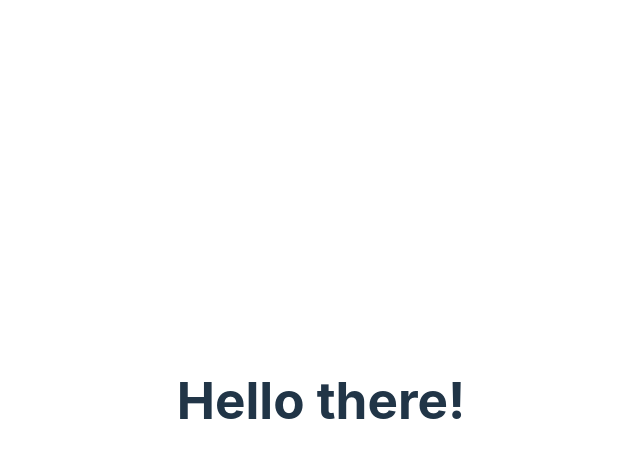
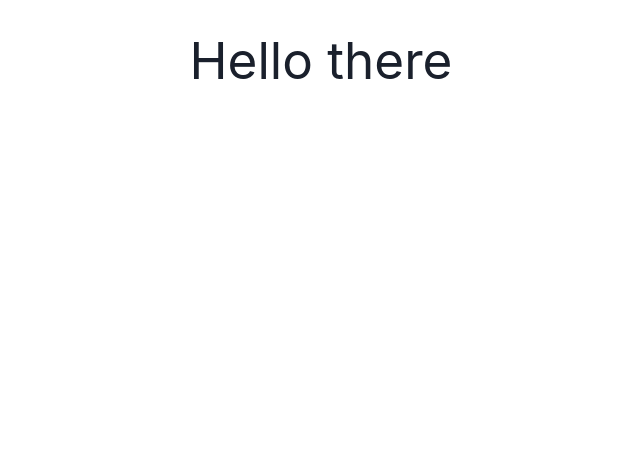
Before and after one commit to Mathilde68/recipe-system, a React (Vite) app: page / in a window 1280 px wide. Shown: the top 458 px of the page, without its empty margins (319-959 px from the left). Built offline with nearby package versions, Linux system fonts and the light colour scheme.

Commit message:
installed chakra

```diff
--- a/package.json
+++ b/package.json
@@ -9,6 +9,10 @@
     "preview": "vite preview"
   },
   "dependencies": {
+    "@chakra-ui/react": "^2.8.2",
+    "@emotion/react": "^11.13.3",
+    "@emotion/styled": "^11.13.0",
+    "framer-motion": "^11.5.6",
     "react": "^18.2.0",
     "react-dom": "^18.2.0"
   },
--- a/src/App.tsx
+++ b/src/App.tsx
@@ -2,12 +2,17 @@ import { useState } from 'react'
 import reactLogo from './assets/react.svg'
 import './App.css'
 
+import * as React from 'react'
+
+// 1. import `ChakraProvider` component
+import { ChakraProvider } from '@chakra-ui/react'
+
 function App() {
-  const [count, setCount] = useState(0)
-
+  // 2. Wrap ChakraProvider at the root of your app
   return (
-   <h1>Hello there!</h1>
-  );
+    <ChakraProvider>
+     <h1>Hello there</h1>
+    </ChakraProvider>
+  )
 }
-
 export default App
```
Also changed, not shown: 1 other file (tests, documents, lock files or other folders).
